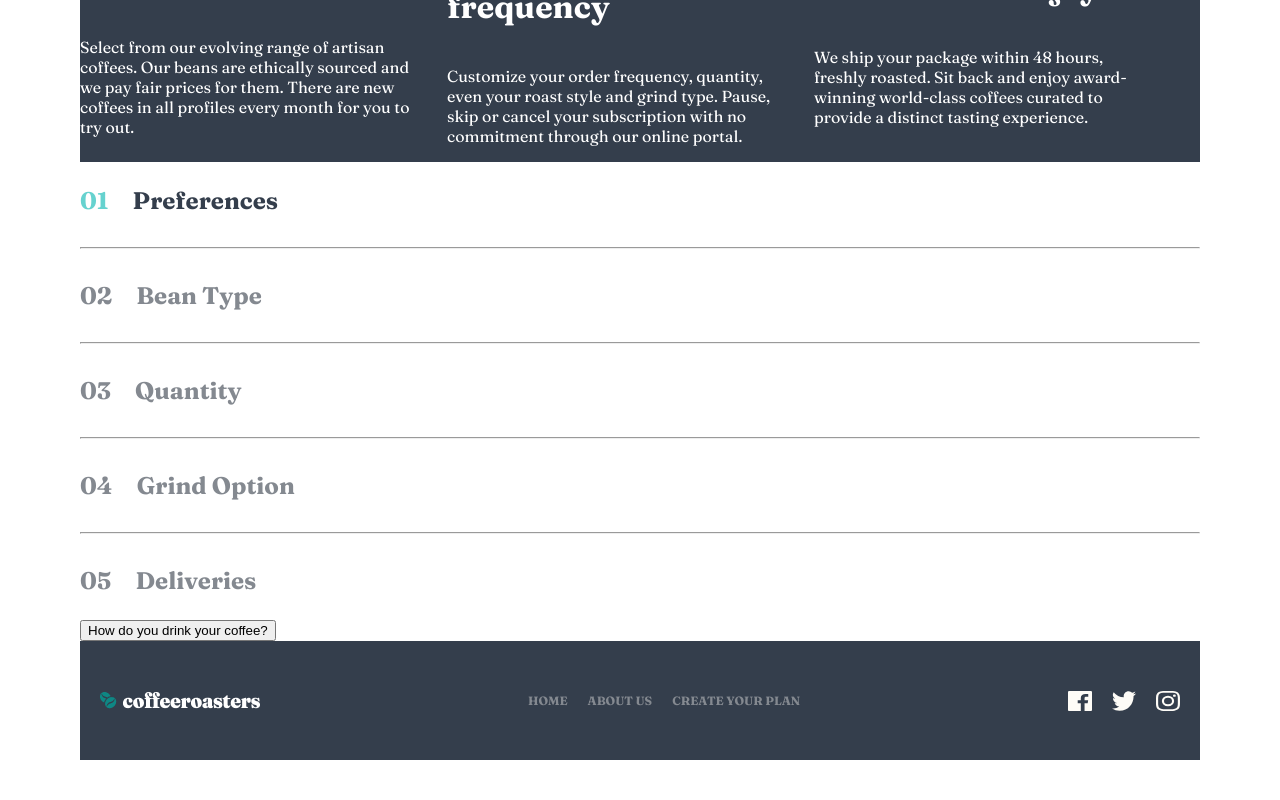
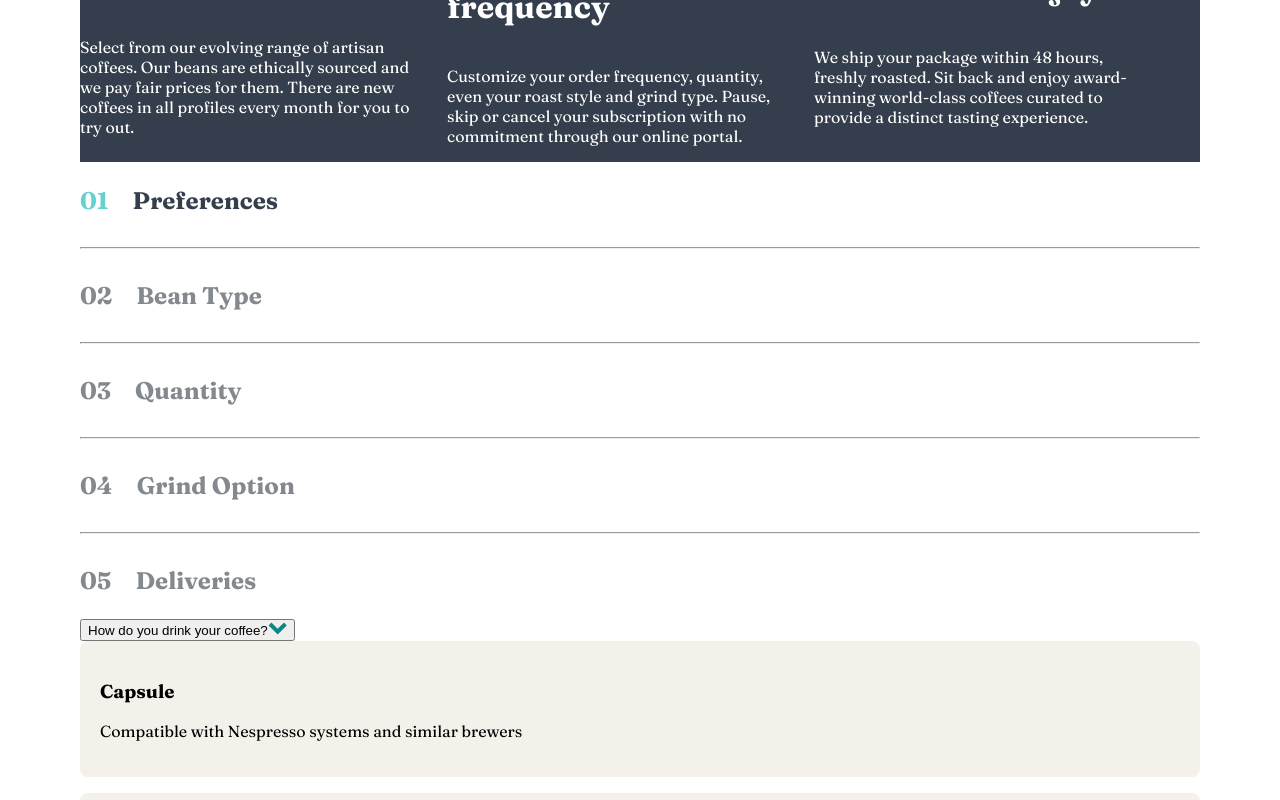
Before and after one commit to maha404/coffeeroasters-subscription-site, a React (Vite) app in the folder coffee-subscription-site/: page /subscribe in a window 1280 px wide. Both pictures are taken after a click on the button "How do you drink your coffee?". Shown: the part 847-1647 px from the top of the page. Built offline with nearby package versions, Linux system fonts and the light colour scheme.

Commit message:
Add QuestionCard and QuestionToggle components to enhance subscription options in SubscribePage

```diff
--- a/coffee-subscription-site/src/App.css
+++ b/coffee-subscription-site/src/App.css
@@ -789,3 +789,17 @@ header {
     color: var(--neutral-900);
     font-weight: bold;
 }
+
+
+.question-card {
+    padding: 20px;
+    border-radius: 8px;
+    gap: 16px;
+    background-color: var(--neutral-100);
+}
+
+.question-card-list {
+    display: flex;
+    flex-direction: column;
+    gap: 16px;
+}
--- a/coffee-subscription-site/src/Components/QuestionCard.tsx
+++ b/coffee-subscription-site/src/Components/QuestionCard.tsx
@@ -1,15 +1,19 @@
 interface Props {
     active?: boolean
     text: string
+    option: string
     panelId: string
     labelledBy: string
+    onClick?: () => void
 }
 
 export default function QuestionCard({
     active = false,
     text,
+    option,
     panelId,
-    labelledBy
+    labelledBy,
+    onClick
 }: Props) {
     return (
         <div
@@ -17,7 +21,9 @@ export default function QuestionCard({
             role="region"
             aria-labelledby={labelledBy}
             className={`question-card ${active ? 'active' : ''}`}
+            onClick={onClick}
         >
+            <h3>{option}</h3>
             <p>{text}</p>
         </div>
     )
--- a/coffee-subscription-site/src/Components/QuestionToggle.tsx
+++ b/coffee-subscription-site/src/Components/QuestionToggle.tsx
@@ -1,4 +1,5 @@
-import { Children } from "react"
+import type { ReactNode } from "react"
+import iconArrow from '../assets/plan/desktop/icon-arrow.svg'
 
 interface Props {
     active?: boolean
@@ -6,6 +7,7 @@ interface Props {
     panelId: string
     buttonId: string
     onToggle: () => void
+    children?: ReactNode
 }
 
 export default function QuestionToggle({
@@ -13,9 +15,11 @@ export default function QuestionToggle({
     title,
     panelId,
     buttonId,
-    onToggle
+    onToggle,
+    children
 }: Props) {
     return (
+        <section className={`question-toggle ${active ? 'active' : ''}`}>
             <button
                 id={buttonId}
                 className={`question-toggle-button ${active ? 'active' : ''}`}
@@ -25,9 +29,17 @@ export default function QuestionToggle({
                 onClick={onToggle}
             >
                 <span>{title}</span>
-
-
-
+                <span><img src={iconArrow} alt="Arrow icon"/></span>
             </button>
+            <div
+                id={panelId}
+                role="region"
+                aria-labelledby={buttonId}
+                hidden={!active}
+                className="question-toggle-panel"
+            >
+                {children}
+            </div>
+        </section>
     )
 }
--- a/coffee-subscription-site/src/Pages/SubscribePage.tsx
+++ b/coffee-subscription-site/src/Pages/SubscribePage.tsx
@@ -1,15 +1,23 @@
+import { useState } from "react"
 import Header from "../Components/Header"
 import desktopHero from '../assets/plan/desktop/image-hero-blackcup.jpg'
 import tabletHero from '../assets/plan/tablet/image-hero-blackcup.jpg'
 import mobileHero from '../assets/plan/mobile/image-hero-blackcup.jpg'
 import HowItWorksSection from "../Components/HowItWorksSection/HowItWorksSection"
 import PreferencesList from '../Components/PreferencesList'
+import QuestionCard from "../Components/QuestionCard"
 import QuestionToggle from "../Components/QuestionToggle"
 
 export default function SubscribePage() {
+    const [isQuestionOpen, setIsQuestionOpen] = useState(false)
 
     const handleToggle = () => {
-        console.log('toggle')
+        setIsQuestionOpen((previous) => !previous)
+    }
+
+    const handleCardClick = () => {
+        // Change to active state of the card
+        console.log("Card clicked");
     }
 
     return (
@@ -24,7 +32,38 @@ export default function SubscribePage() {
             />
             <HowItWorksSection  howItWorksStyling="backgroundColor"/>
             <PreferencesList />
-            <QuestionToggle title="How do you drink your coffee?" panelId="1" buttonId="1" onToggle={handleToggle}/>
+            <QuestionToggle
+                title="How do you drink your coffee?"
+                panelId="question-1-panel"
+                buttonId="question-1-button"
+                active={isQuestionOpen}
+                onToggle={handleToggle}
+            >
+                <div className="question-card-list">
+                <QuestionCard
+                    active={isQuestionOpen}
+                    text="Compatible with Nespresso systems and similar brewers"
+                    option="Capsule"
+                    panelId="question-1-card"
+                    labelledBy="question-1-button"
+                    onClick={handleCardClick}
+                />
+                <QuestionCard
+                    active={isQuestionOpen}
+                    text="For pour over or drip methods like Aeropress, Chemex, and V60"
+                    option="Filter"
+                    panelId="question-1-card"
+                    labelledBy="question-1-button"
+                />
+                <QuestionCard
+                    active={isQuestionOpen}
+                    text="Dense and finely ground beans for an intense, flavorful experience"
+                    option="Espresso"
+                    panelId="question-1-card"
+                    labelledBy="question-1-button"
+                />
+                </div>
+            </QuestionToggle>
         </div>
     )
 }
```
